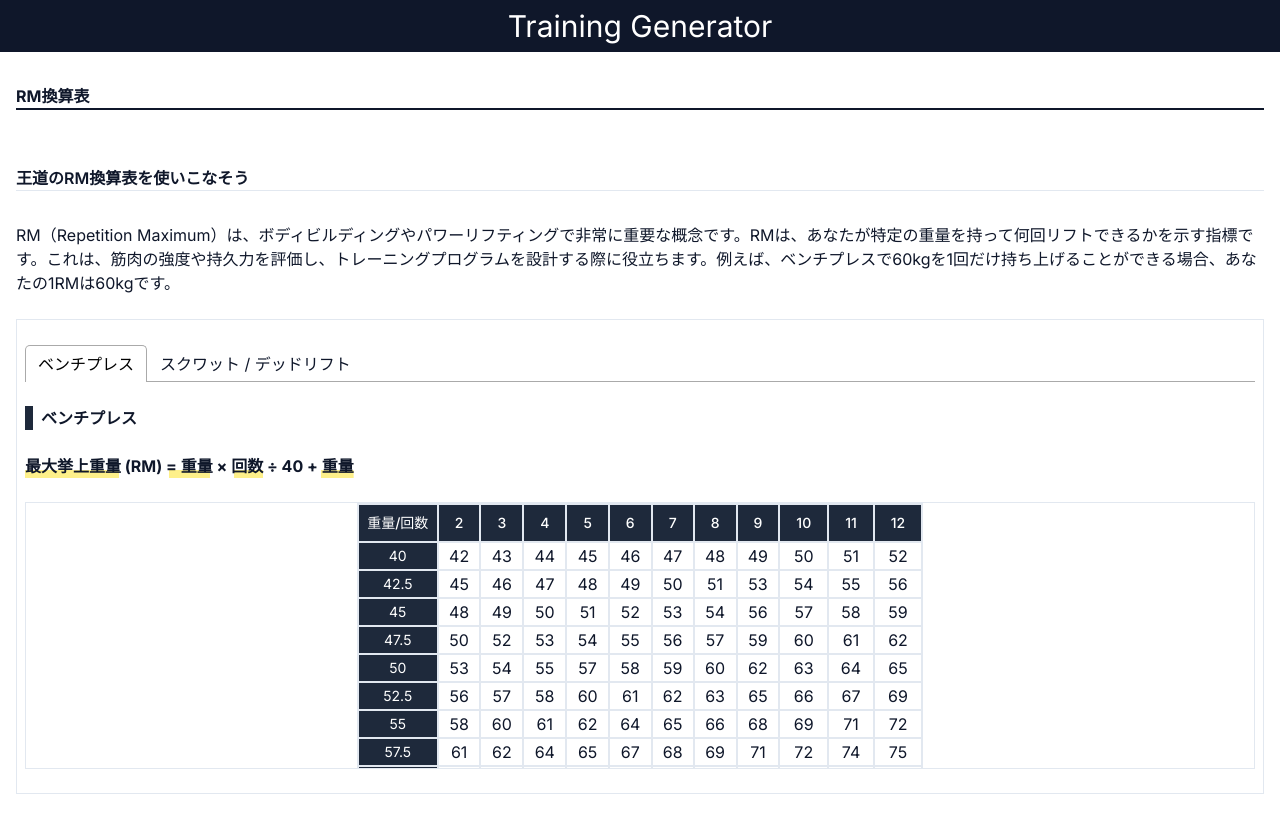
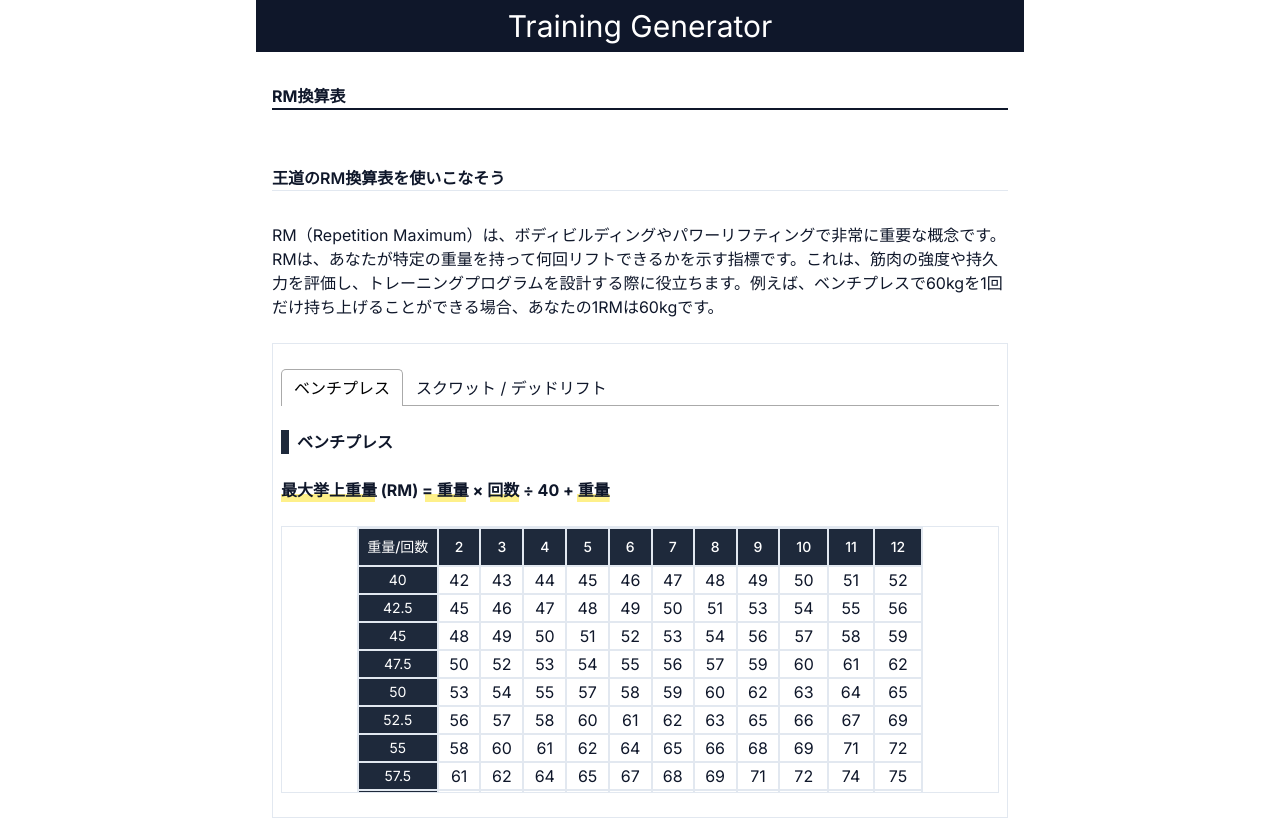
Before and after one commit to Yutassk/5-5RoutineGenerator, a Next.js app: page /RmCalcBp in a window 1280 px wide. Built offline with nearby package versions, Linux system fonts and the light colour scheme.

Commit message:
🎨 max-width設定

```diff
--- a/src/app/RmCalcBp/page.tsx
+++ b/src/app/RmCalcBp/page.tsx
@@ -4,7 +4,7 @@ import RMTabs from "../component/RMTabs";
 
 const RmCalc = () => {
   return (
-    <div className="w-full m-auto text-slate-900">
+    <div className="w-full max-w-3xl m-auto text-slate-900">
       <Header />
       <div className="mx-4">
         <h1 className="font-bold border-b-2 border-slate-900 mt-8 mb-14">RM換算表</h1>
--- a/src/app/page.tsx
+++ b/src/app/page.tsx
@@ -5,7 +5,7 @@ import Link from "next/link";
 
 export default function Home() {
   return (
-    <div className="w-full m-auto">
+    <div className="w-full m-auto max-w-3xl">
       <Header />
       <div className="mx-2">
         <TrainingGenerator />
```
